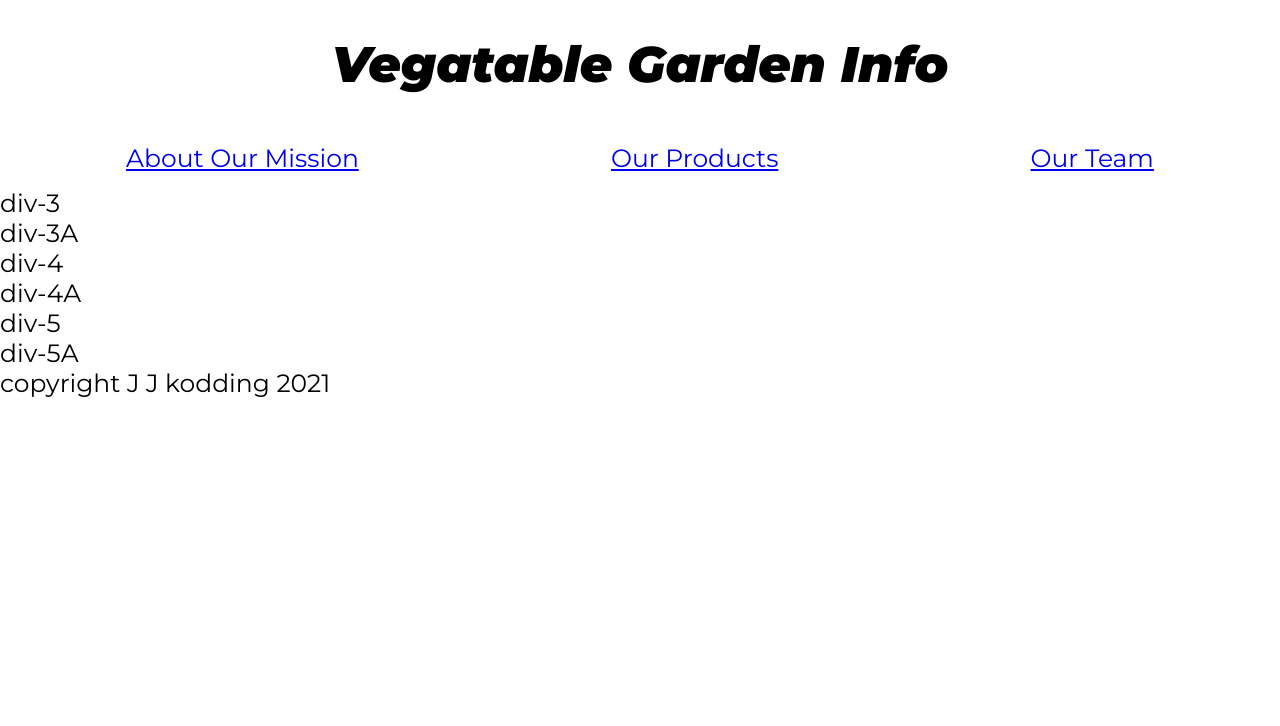
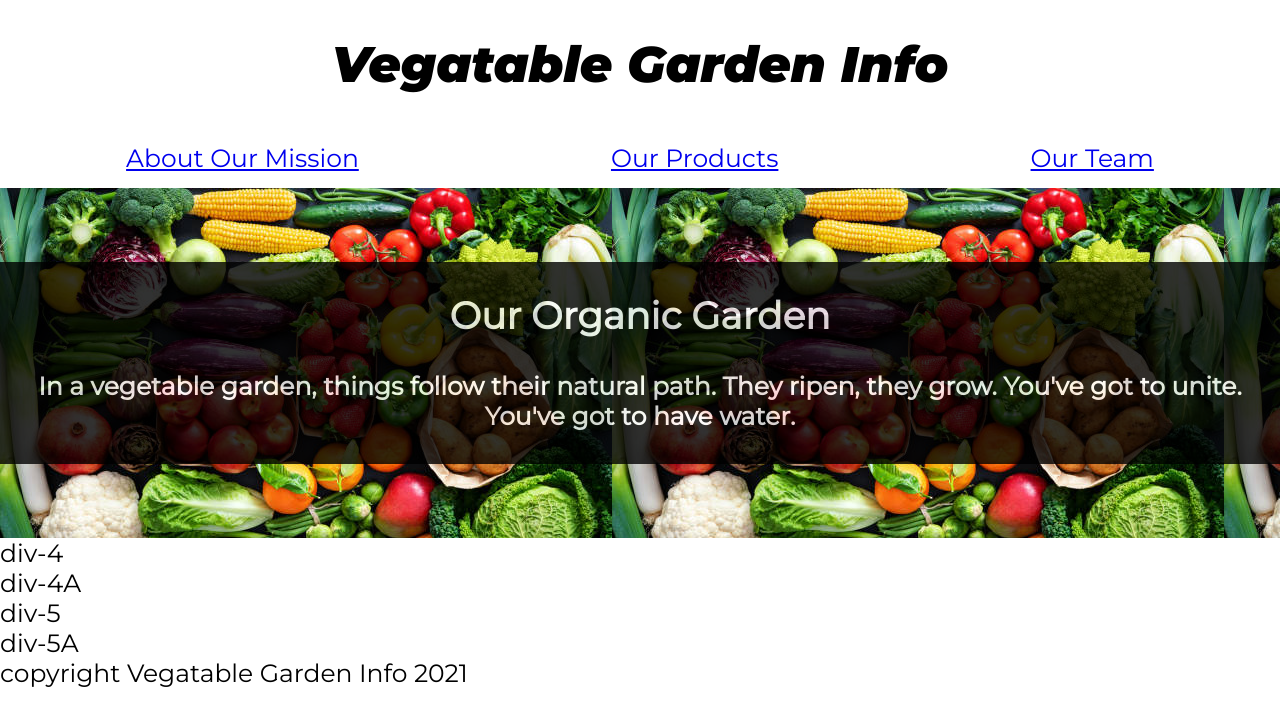
Before and after one commit to jig-josh/CompanyHomePage, a plain HTML site: page index.html in a window 1280 px wide. Drawn offline with Linux system fonts and the light colour scheme.

Commit message:
Add and style About section

```diff
--- a/index.html
+++ b/index.html
@@ -33,9 +33,9 @@
         <!--About Section-->
         <section id="about">
         <div class="about-container">
-        div-3
         <div class="slogan">
-        div-3A
+        <h2>Our Organic Garden</h2>
+        <h4>In a vegetable garden, things follow their natural path. They ripen, they grow. You've got to unite. You've got to have water.</h4>
         </div>
         </div>
         </section>
@@ -62,7 +62,7 @@
         <!--footer-->
 
         <footer>
-        copyright J J kodding 2021
+        copyright Vegatable Garden Info 2021
         </footer
         <script src="" async defer></script>
     </body>
--- a/style.css
+++ b/style.css
@@ -21,3 +21,18 @@ h1 {
     display: inline-block;
     padding: 15px;
 }
+
+.about-container {
+    display: flex;
+    height: 350px;
+    background-image: url("./resources/images/Allveggies.jpg");
+}
+
+.slogan {
+    margin: auto;
+    background-color: black;
+    width: 100%;
+    opacity: .8;
+    text-align: center;
+    color: white;
+}
```
Also changed, not shown: resources/images/AllVeggies.jpg (added).
